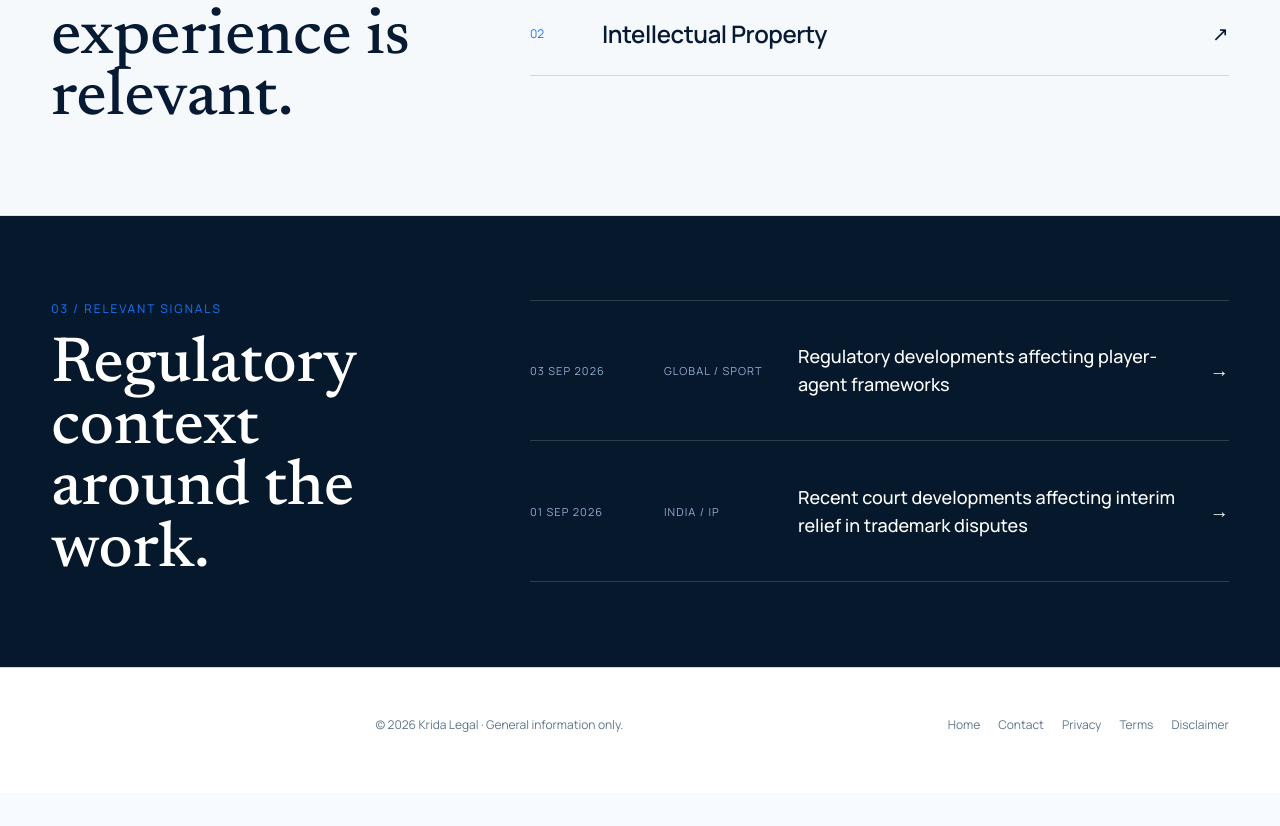
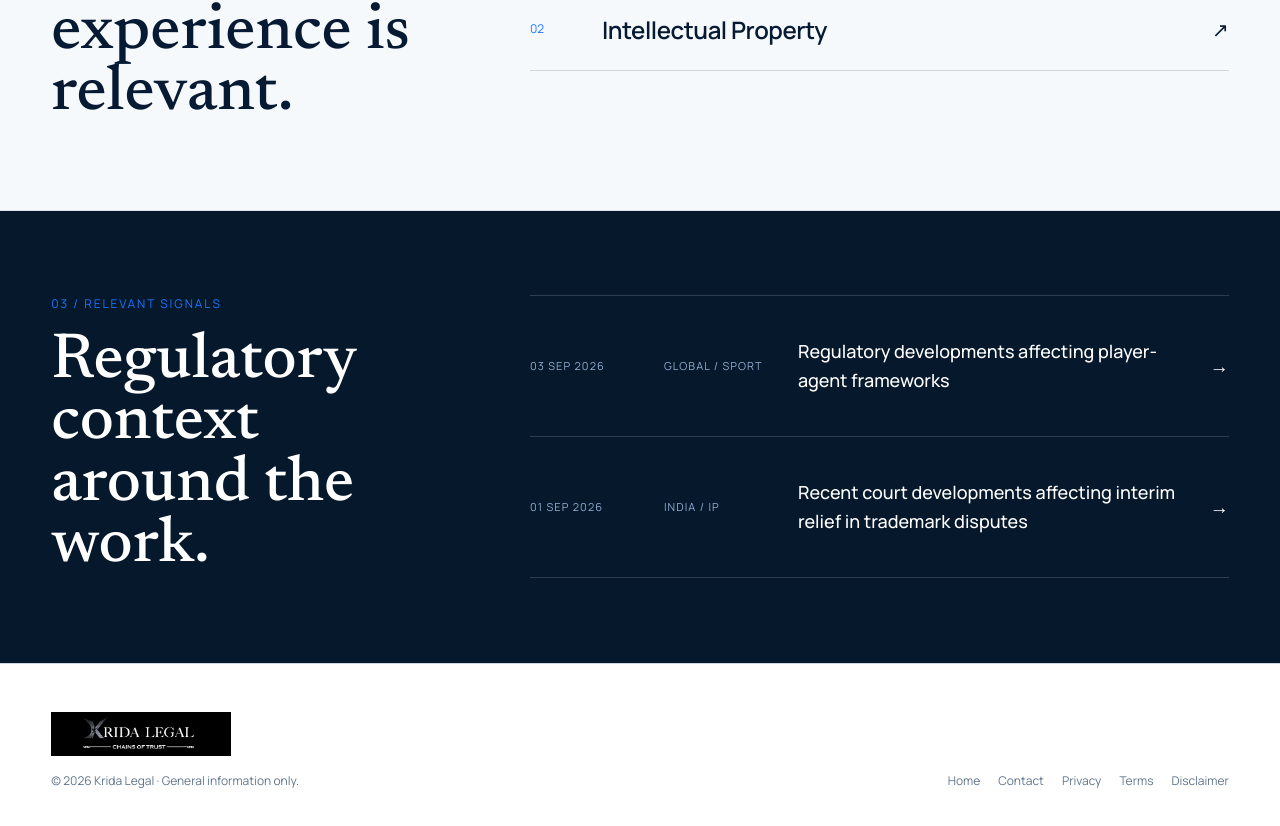
Before and after one commit to gthawani-del/ProjectKR, a Next.js app: page /people/aashita in a window 1280 px wide. Shown: the part 1518-2344 px from the top of the page. Before the commit the page ends 2311 px from the top, so only its background shows below. Built offline with nearby package versions, Linux system fonts and the light colour scheme.

Commit message:
Use Krida Legal logo across internal pages

```diff
--- a/components/InternalShell.tsx
+++ b/components/InternalShell.tsx
@@ -1,29 +1,24 @@
 import Link from 'next/link';
+import SiteLogo from '@/components/SiteLogo';
 
 export default function InternalShell({ children }: { children: React.ReactNode }) {
   return (
     <div className="internal-page">
       <header className="internal-nav">
-        <Link className="internal-logo" href="/" aria-label="Krida Legal home">
-          <img src="/brand/krida-legal-logo.svg" alt="Krida Legal" />
-        </Link>
+        <SiteLogo className="internal-logo" />
         <nav aria-label="Internal navigation">
           <Link href="/">Home</Link>
-          <Link href="/sector/sport">Sectors</Link>
-          <Link href="/people/vidushpat">People</Link>
-          <Link href="/insights/gaming-rules">Insights</Link>
+          <Link href="/sectors">Sectors</Link>
+          <Link href="/people">People</Link>
+          <Link href="/insights">Insights</Link>
+          <Link href="/about">About</Link>
         </nav>
         <Link className="internal-search" href="/#navigator">Search issues</Link>
       </header>
       <div id="main-content" tabIndex={-1}>{children}</div>
       <footer className="internal-footer">
-        <Link className="internal-footer-logo" href="/" aria-label="Krida Legal home"><img src="/brand/krida-legal-logo.svg" alt="Krida Legal" /></Link>
-        <div>© 2026 Krida Legal · General information only.</div>
-        <nav aria-label="Legal links">
-          <Link href="/">Home</Link>
-          <Link href="/#contact">Contact</Link>
-          <span>Privacy</span><span>Terms</span><span>Disclaimer</span>
-        </nav>
+        <div><SiteLogo className="footerLogo" /><span>© 2026 Krida Legal · General information only.</span></div>
+        <nav aria-label="Legal links"><Link href="/">Home</Link><Link href="/#contact">Contact</Link><span>Privacy</span><span>Terms</span><span>Disclaimer</span></nav>
       </footer>
     </div>
   );
```
